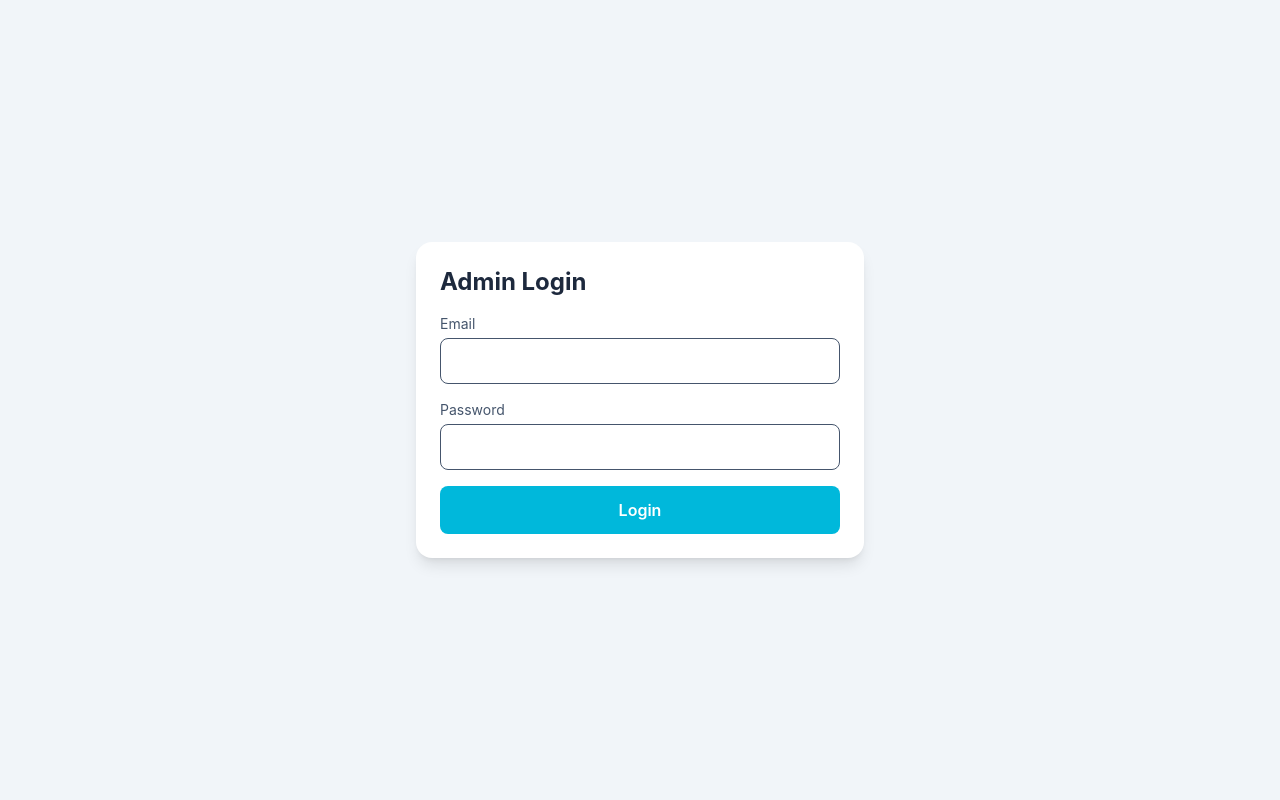
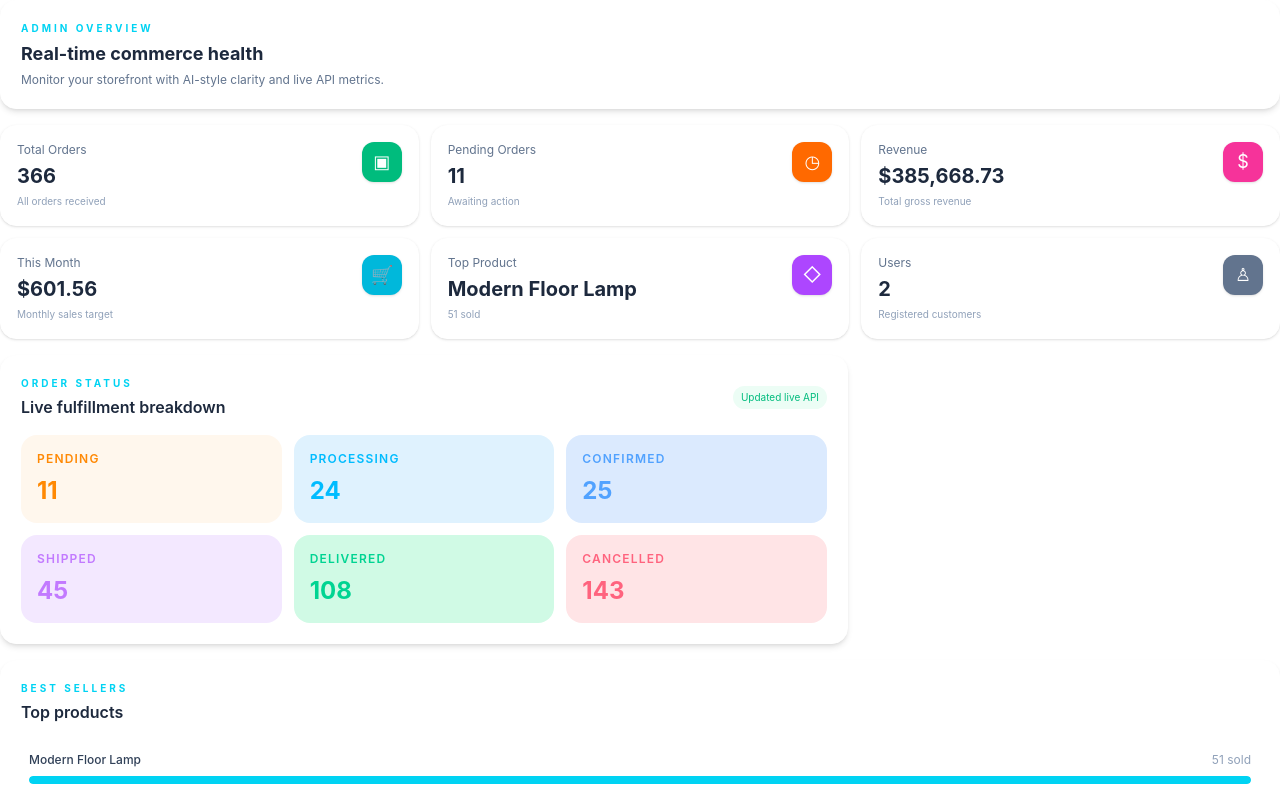
Before and after one commit to alshimaasamir20-collab/react-team-project, a React (Vite) app: page / in a window 1280 px wide. Shown: the top 800 px of the page. Built offline with nearby package versions, Linux system fonts and the light colour scheme; no server answers.

Commit message:
Dashboard4

```diff
--- a/src/App.jsx
+++ b/src/App.jsx
@@ -1,19 +1,13 @@
 import Dashboard from "./components/Dashboard";
-import AdminLogin from "./components/AdminLogin";
 import { useState } from "react";
 
 
 
 function App() {
 
-  const [isLoggedIn, setIsLoggedIn] = useState(
-    Boolean(localStorage.getItem("token"))
-  );
 
-if(!isLoggedIn){
 
-  return (
-< AdminLogin  onLoginSuccess={() => setIsLoggedIn(true)}/>
+return <Dashboard />
 
 
 
@@ -21,14 +15,12 @@ if(!isLoggedIn){
 
 
 
-
-)
 }
-
- return <Dashboard />
 
 
 
-}
+
+
+
 
 export default App
--- a/src/components/AdminLogin.jsx
+++ /dev/null
@@ -1,78 +0,0 @@
-
-import { useState } from "react";
-import { adminLogin } from "../services/adminLogin";
-
-function AdminLogin({ onLoginSuccess }) {
-  const [email, setEmail] = useState("");
-  const [password, setPassword] = useState("");
-  const [error, setError] = useState("");
-  const [loading, setLoading] = useState(false);
-
-  const handleSubmit = async (e) => {
-    e.preventDefault();
-    setError("");
-    setLoading(true);
-
-    try {
-      await adminLogin(email, password);
-      onLoginSuccess();
-    } catch (err) {
-      setError(
-        err.response?.data?.message ||
-          err.message ||
-          "Login failed"
-      );
-    } finally {
-      setLoading(false);
-    }
-  };
-
-  return (
-    <main className="flex min-h-screen items-center justify-center bg-slate-100 p-4">
-      <form
-        onSubmit={handleSubmit}
-        className="w-full max-w-md space-y-4 rounded-2xl bg-white p-6 shadow-lg"
-      >
-        <h1 className="text-2xl font-bold text-slate-800">
-          Admin Login
-        </h1>
-
-        <label className="block text-sm text-slate-600">
-          Email
-          <input
-            type="email"
-            value={email}
-            onChange={(e) => setEmail(e.target.value)}
-            required
-            className="mt-1 w-full rounded-lg border p-3"
-          />
-        </label>
-
-        <label className="block text-sm text-slate-600">
-          Password
-          <input
-            type="password"
-            value={password}
-            onChange={(e) => setPassword(e.target.value)}
-            required
-            className="mt-1 w-full rounded-lg border p-3"
-          />
-        </label>
-
-        {error && (
-          <p className="text-sm text-red-600">{error}</p>
-        )}
-
-        <button
-          type="submit"
-          disabled={loading}
-          className="w-full rounded-lg bg-cyan-500 p-3 font-semibold text-white disabled:opacity-50"
-        >
-          {loading ? "Logging in..." : "Login"}
-        </button>
-      </form>
-    </main>
-  );
-}
-
-export default AdminLogin;
--- a/src/services/adminLogin.js
+++ /dev/null
@@ -1,26 +0,0 @@
-// الكود بيعمل إيه؟
-// - بيبعت الإيميل والباسورد إلى /auth/login.
-// - بيستقبل الـToken وبيتحقق إن الحساب دوره admin.
-// - بيحفظ الـToken عشان ملف Axios يبعته تلقائيًا مع الطلبات التالية.
-// مهم: لو الـLogin نجح لكن الحساب مش Admin، الكود مش هيحفظ الـToken. ولو السيرفر بيرجع الدور بصيغة مختلفة، هنراجع الـResponse بدل ما نفترض.
-
-
-
-import api from "./api";
-
-export async function adminLogin(email, password) {
-  const response = await api.post("/auth/login", {
-    email,
-    password,
-  });
-
-  const { token, user } = response.data;
-
-  if (user?.role !== "admin") {
-    throw new Error("This account is not an admin");
-  }
-
-  localStorage.setItem("token", token);
-
-  return user;
-}
```
